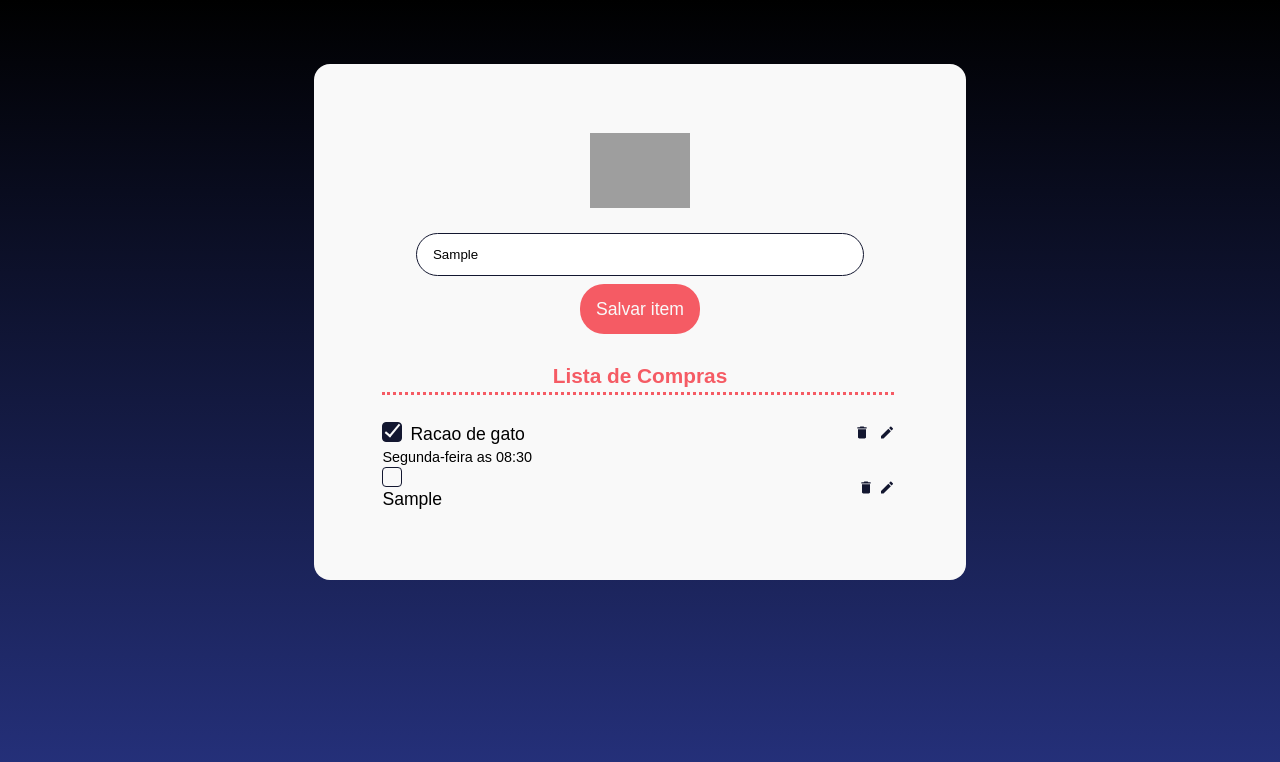
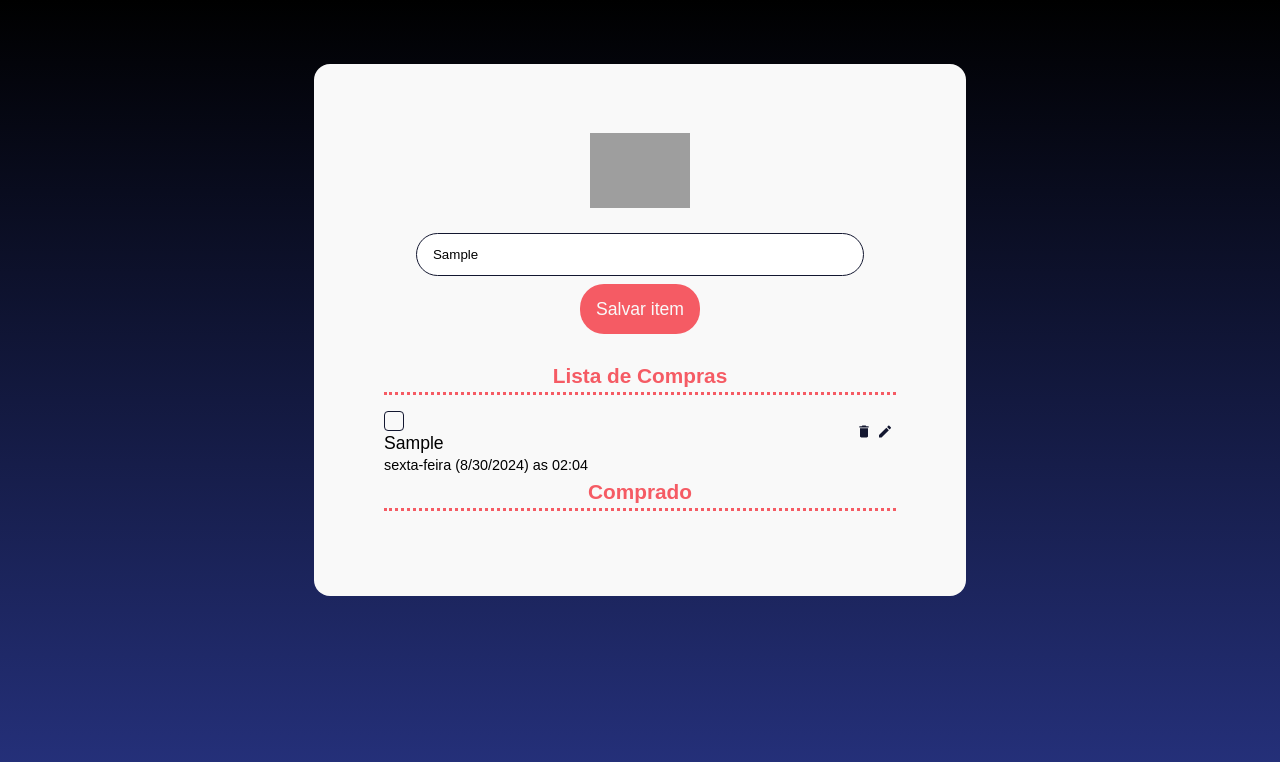
Before and after one commit to cadenasza/alura-lista_compras, a plain HTML site: page index.html in a window 1280 px wide. Both pictures are taken after typing "Sample" into the empty fields and a click on the button "Salvar item". Drawn offline with Linux system fonts and the light colour scheme; grey boxes are pictures that could not be loaded.

Commit message:
finalizando o primeiro modulo do curso

```diff
--- a/index.html
+++ b/index.html
@@ -5,7 +5,7 @@
     <meta name="viewport" content="width=device-width, initial-scale=1.0">
     <title>Lista de Compras</title>
     <link rel="stylesheet" href="./styles.css">
-    <script src="./script.js" defer></script>
+    <script src="./script.js" type="module" defer></script>
 </head>
 <body>
     <main>
@@ -14,32 +14,18 @@
         <input type="text" id="input-item" placeholder="Digite o item">
         <button id="adicionar-botao">Salvar item</button>
         </form>
-        <ul id="lista-de-compras">
+
+        <div class="container-lista">
             <h2>Lista de Compras</h2>
-            <hr />
-            <li>
-                <div class="item-lista-container">
-                    <div class="container-nome-compra">
-                        <div class="checkbox-container">
-                            <label for="checkbox-1">
-                                <input type="checkbox" id="checkbox-1" class="checkbox-input"/>
-                                <div class="checkbox-costumizado checked"></div>
-                            </label>
-                        </div>
-                        <p>Racao de gato</p>
-                    </div>
-                    <div>
-                        <button class="botao-acao">
-                            <img src="./img/Excluir.svg" alt="deletar">
-                        </button>
-                        <button class="botao-acao">
-                            <img src="./img/Edição.svg" alt="editar">
-                        </button>
-                    </div>
-                </div>
-                <p class="item-lista-texto">Segunda-feira as 08:30</p>
-            </li>
+            <hr>
+            <ul id="lista-de-compras">
+                <p id="mensagem-lista-vazia" style="display: block;">Sua lista esta vazia. Adicione itens a ela para nao esquecer nada na proxima compra. :) </p>
+            </ul>
+        <h2>Comprado</h2>
+        <hr />
+        <ul id="lista-comprados">
         </ul>
+    </div>
     </main>
 
 </body>
--- /dev/null
+++ b/js/adicionarItem.js
@@ -0,0 +1,13 @@
+import { criarItemDaLista } from "./criarItemDaLista.js";
+import { verificarListaVazia } from "./verificarListaVazia.js";
+
+const item = document.getElementById('input-item');
+const listaDeCompras = document.getElementById('lista-de-compras');
+
+export function adicionarItem(evento){
+    evento.preventDefault()
+
+    const itemDaLista = criarItemDaLista(item.value);
+    listaDeCompras.appendChild(itemDaLista);
+    verificarListaVazia(listaDeCompras);
+}
--- /dev/null
+++ b/js/criarItemDaLista.js
@@ -0,0 +1,90 @@
+import { excluirItem } from "./excluirItem.js";
+const listaComprados = document.getElementById('lista-comprados');
+const listaDeCompras = document.getElementById('lista-de-compras');
+let contador = 0;
+
+export function criarItemDaLista(item){
+    const itemDaLista = document.createElement('li');
+    const containerItemLista = document.createElement('div');
+    containerItemLista.classList.add('item-lista-container');
+
+    const containerNomeItem = document.createElement('div');
+
+    //checkbox
+    const containerCheckbox = document.createElement('div');
+    containerCheckbox.classList.add('checkbox-container');
+
+    const checkboxInput = document.createElement('input');
+    checkboxInput.type = 'checkbox';
+    checkboxInput.classList.add('checkbox-input');
+    checkboxInput.id = "checkbox-"+ contador++;
+
+    const checkboxLabel = document.createElement('label');
+    checkboxLabel.setAttribute('for', checkboxInput.id);
+    checkboxLabel.addEventListener('click', function(evento){
+        const checkboxInput = evento.currentTarget.querySelector('.checkbox-input');
+        const checkboxCostumizado = evento.currentTarget.querySelector('.checkbox-costumizado');
+        const itemTitulo = evento.currentTarget.closest("li").querySelector("#item-titulo");
+
+        if (checkboxInput.checked){
+            checkboxCostumizado.classList.add('checked');
+            itemTitulo.style.textDecoration = "line-through";
+            listaComprados.appendChild(itemDaLista);
+        } else {
+            checkboxCostumizado.classList.remove('checked');
+            itemTitulo.style.textDecoration = "none";
+            listaDeCompras.appendChild(itemDaLista);
+        }
+    })
+
+    const checkboxCostumizado = document.createElement('div');
+    checkboxCostumizado.classList.add('checkbox-costumizado');
+
+    checkboxLabel.appendChild(checkboxInput);
+    checkboxLabel.appendChild(checkboxCostumizado);
+
+    containerCheckbox.appendChild(checkboxLabel);
+    containerNomeItem.appendChild(containerCheckbox);
+    //fim checkbox
+
+    const nomeItem = document.createElement('p');
+    nomeItem.id = "item-titulo";
+    nomeItem.innerText = item;
+    containerNomeItem.appendChild(nomeItem);
+
+    const containerBotoes = document.createElement('div');
+    const botaoRemover = document.createElement('button');
+    botaoRemover.classList.add('botao-acao');
+
+    const imagemRemover = document.createElement('img');
+    imagemRemover.src = "img/Excluir.svg";
+    imagemRemover.alt = "remover";
+
+    botaoRemover.addEventListener('click', function(){
+        excluirItem(itemDaLista);
+    })
+
+    botaoRemover.appendChild(imagemRemover);
+    containerBotoes.appendChild(botaoRemover);
+
+    const botaoEdicao = document.createElement('button');
+    botaoEdicao.classList.add('botao-acao');
+    const imagemEdicao = document.createElement('img');
+    imagemEdicao.src = "img/Edição.svg";
+    imagemEdicao.alt = "editar";
+
+    botaoEdicao.appendChild(imagemEdicao);
+    containerBotoes.appendChild(botaoEdicao);
+
+    containerItemLista.appendChild(containerNomeItem);
+    containerItemLista.appendChild(containerBotoes);
+
+    const itemData = document.createElement('p');
+    itemData.innerText = `${new Date().toLocaleDateString("pt-BR", {weekday: "long"})} (${new Date().toLocaleDateString()}) as ${new Date().toLocaleTimeString("pt-BR", {hour: "numeric", minute: "numeric"})}`;
+    itemData.classList.add("item-lista-texto");
+
+    itemDaLista.appendChild(containerItemLista);
+    itemDaLista.appendChild(itemData);
+
+     return itemDaLista;
+}
--- /dev/null
+++ b/js/excluirItem.js
@@ -0,0 +1,18 @@
+import { verificarListaVazia } from "./verificarListaVazia.js";
+import { verificarListaComprados } from "./verificarListaComprados.js";
+
+const listaDeCompras = document.getElementById("lista-de-compras");
+const listaComprados = document.getElementById("lista-comprados");
+
+const excluirItem = (elemento) => {
+    let confirmacao = confirm("Tem certeza que deseja excluir esse item?");
+
+    if(confirmacao) {
+        elemento.remove();
+
+        verificarListaVazia(listaDeCompras);
+        verificarListaComprados(listaComprados);
+    }
+}
+
+export {excluirItem};
--- /dev/null
+++ b/js/verificarListaComprados.js
@@ -0,0 +1,10 @@
+const containerListaComprados = document.getElementById("container-lista-comprados")
+
+export function verificarListaComprados(lista) {
+
+    if (lista.childElementCount === 0) {
+        containerListaComprados.style.display = "none";
+    } else {
+        containerListaComprados.style.display = "block";
+    }
+}
--- /dev/null
+++ b/js/verificarListaVazia.js
@@ -0,0 +1,9 @@
+const mensagemListaVazia = document.getElementById('mensagem-lista-vazia');
+
+export function verificarListaVazia(lista) {
+    if (lista.childElementCount === 0){
+        mensagemListaVazia.style.display = "block";
+    } else {
+        mensagemListaVazia.style.display = "none";
+    }
+}
--- a/script.js
+++ b/script.js
@@ -1,78 +1,4 @@
-const item = document.getElementById('input-item');
+import { adicionarItem } from "./js/adicionarItem.js";
+
 const botaoSalvar = document.getElementById('adicionar-botao');
-const listaDeCompras = document.getElementById('lista-de-compras');
-let contador = 0;
-
 botaoSalvar.addEventListener('click', adicionarItem);
-
-function adicionarItem(evento){
-    evento.preventDefault()
-
-    const itemDaLista = document.createElement('li');
-    const containerItemLista = document.createElement('div');
-    containerItemLista.classList.add('item-lista-container');
-
-    const containerNomeItem = document.createElement('div');
-
-    //checkbox
-    const containerCheckbox = document.createElement('div');
-    containerCheckbox.classList.add('checkbox-container');
-
-    const checkboxInput = document.createElement('input');
-    checkboxInput.type = 'checkbox';
-    checkboxInput.classList.add('checkbox-input');
-    checkboxInput.id = "checkbox-"+ contador++;
-
-    const checkboxLabel = document.createElement('label');
-    checkboxLabel.setAttribute('for', checkboxInput.id);
-    checkboxLabel.addEventListener('click', function(evento){
-        const checkboxInput = evento.currentTarget.querySelector('.checkbox-input');
-        const checkboxCostumizado = evento.currentTarget.querySelector('.checkbox-costumizado');
-        if (checkboxInput.checked){
-            checkboxCostumizado.classList.add('checked');
-        } else {
-            checkboxCostumizado.classList.remove('checked');
-        }
-    })
-
-    const checkboxCostumizado = document.createElement('div');
-    checkboxCostumizado.classList.add('checkbox-costumizado');
-
-    checkboxLabel.appendChild(checkboxInput);
-    checkboxLabel.appendChild(checkboxCostumizado);
-
-    containerCheckbox.appendChild(checkboxLabel);
-    containerNomeItem.appendChild(containerCheckbox);
-    //fim checkbox
-
-    const nomeItem = document.createElement('p');
-    nomeItem.innerText = item.value;
-    containerNomeItem.appendChild(nomeItem);
-
-    const containerBotoes = document.createElement('div');
-    const botaoRemover = document.createElement('button');
-    botaoRemover.classList.add('botao-acao');
-
-    const imagemRemover = document.createElement('img');
-    imagemRemover.src = "img/Excluir.svg";
-    imagemRemover.alt = "remover";
-
-    botaoRemover.appendChild(imagemRemover);
-    containerBotoes.appendChild(botaoRemover);
-
-    const botaoEdicao = document.createElement('button');
-    botaoEdicao.classList.add('botao-acao');
-    const imagemEdicao = document.createElement('img');
-    imagemEdicao.src = "img/Edição.svg";
-    imagemEdicao.alt = "editar";
-
-    botaoEdicao.appendChild(imagemEdicao);
-    containerBotoes.appendChild(botaoEdicao);
-
-    containerItemLista.appendChild(containerNomeItem);
-    containerItemLista.appendChild(containerBotoes);
-
-
-    itemDaLista.appendChild(containerItemLista);
-    listaDeCompras.appendChild(itemDaLista);
-}
--- a/styles.css
+++ b/styles.css
@@ -17,7 +17,7 @@
 body {
     background: var(--degrade-azul);
     background-repeat: no-repeat;
-    height: 100vh;
+    min-height: 100vh;
     display: flex;
     align-items: center;
     flex-direction: column;
@@ -47,7 +47,7 @@ h2 {
 hr{
     border: none;
     border-bottom: 3px dotted var(--cor-primaria);
-    margin-bottom:1.6rem ;
+    margin-bottom:1rem ;
     width: 40vw;
 }
 
```
